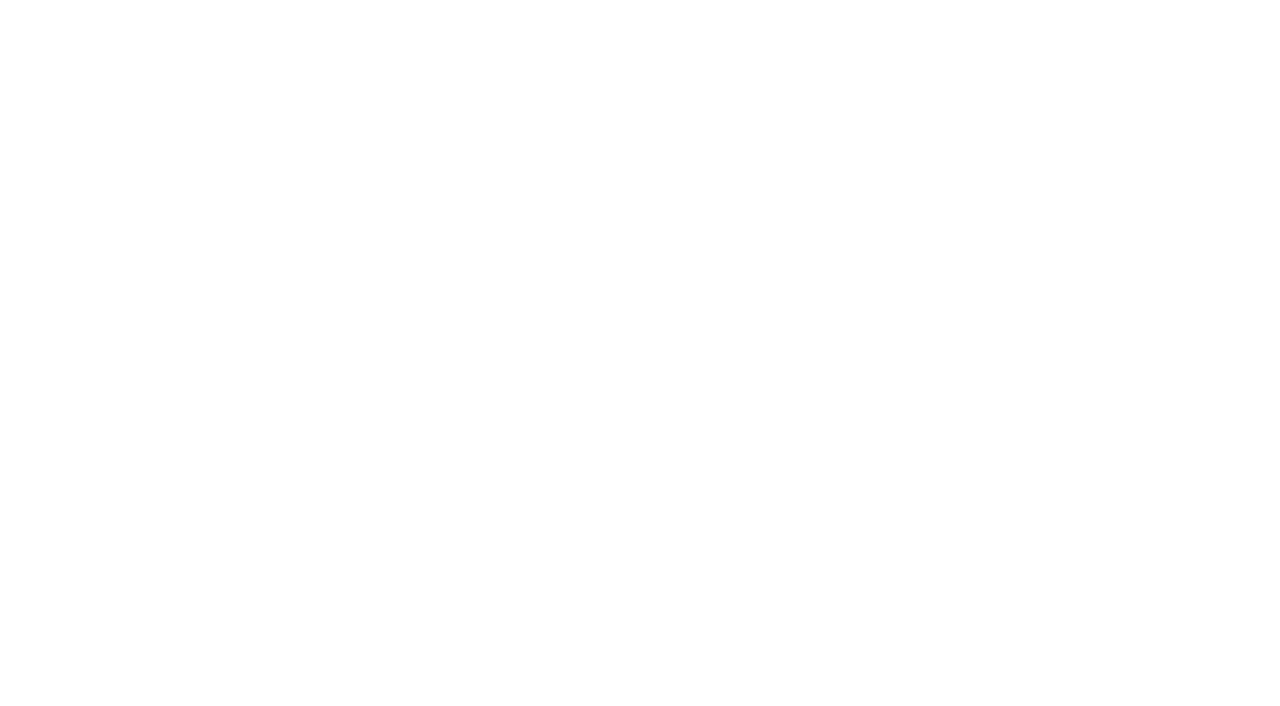
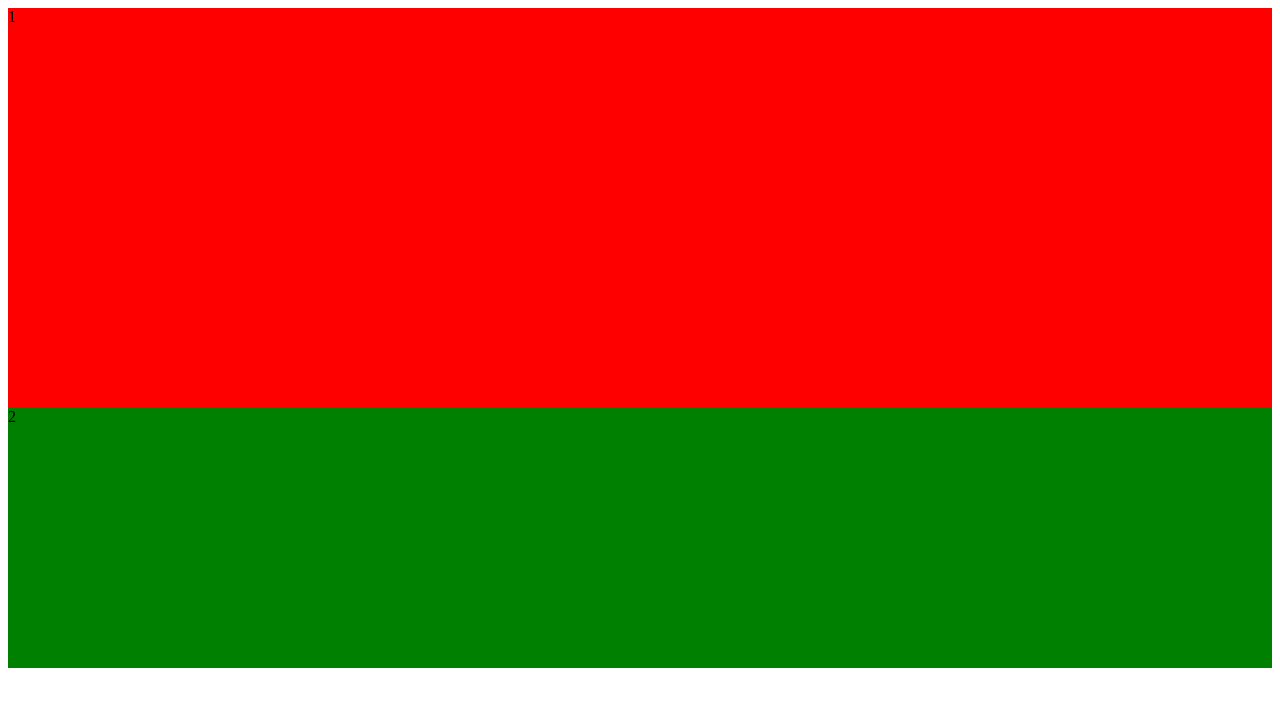
Before and after one commit to henryzarza/what-the-flexbox, a website: page autoprefixer/index.html in a window 1280 px wide. Drawn offline with Linux system fonts and the light colour scheme.

Commit message:
Cross browser flexbox support and autoprefixer

```diff
--- a/autoprefixer/css/styles.css
+++ b/autoprefixer/css/styles.css
@@ -6,9 +6,11 @@
 }
 
 .box1 {
-  flex:10 5 450px;
+  flex:10 5 400px;
+  background-color: red;
 }
 
 .box2 {
-  flex:1 1 360px;
+  flex:1 1 260px;
+  background-color: green;
 }
--- a/autoprefixer/index.html
+++ b/autoprefixer/index.html
@@ -7,5 +7,10 @@
 </head>
 <body>
 
+  <div class="container">
+    <div class="box box1">1</div>
+    <div class="box box2">2</div>
+  </div>
+
 </body>
 </html>
```
Also changed, not shown: autoprefixer/build/styles.css.
